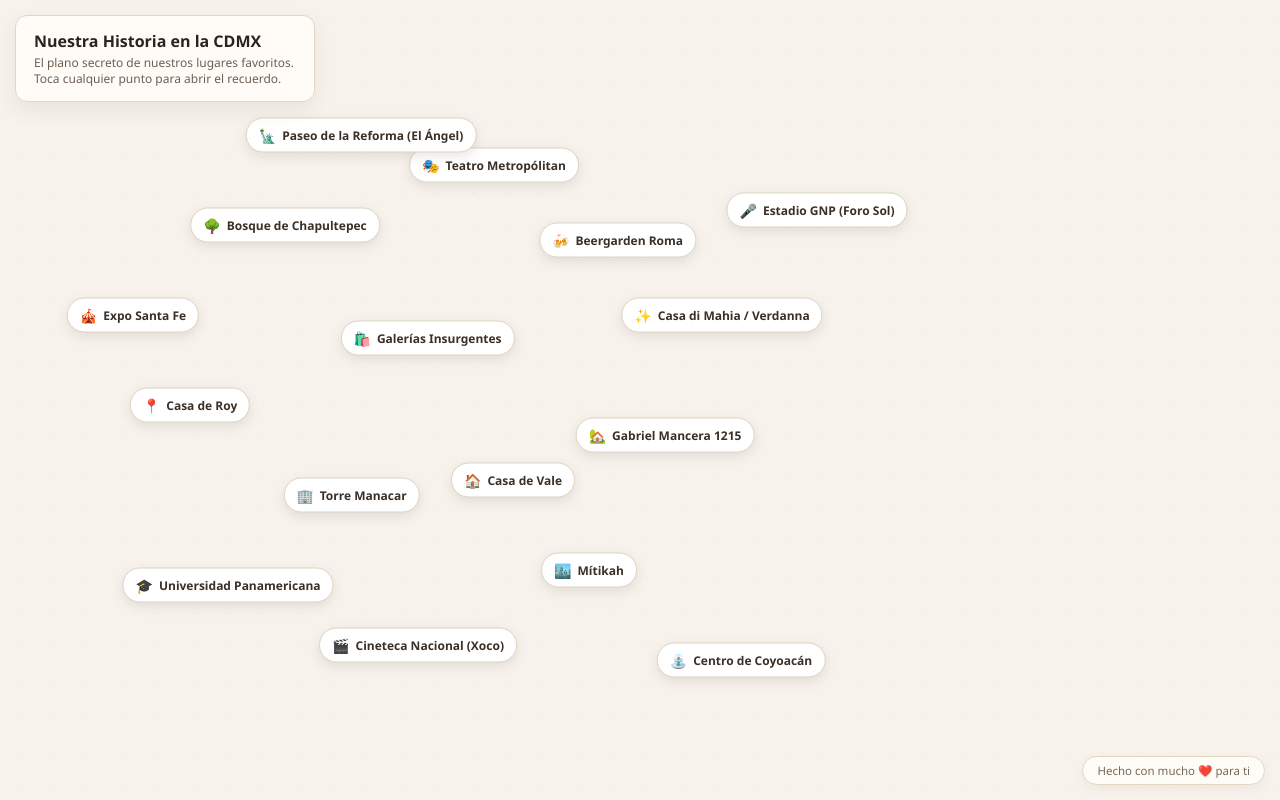
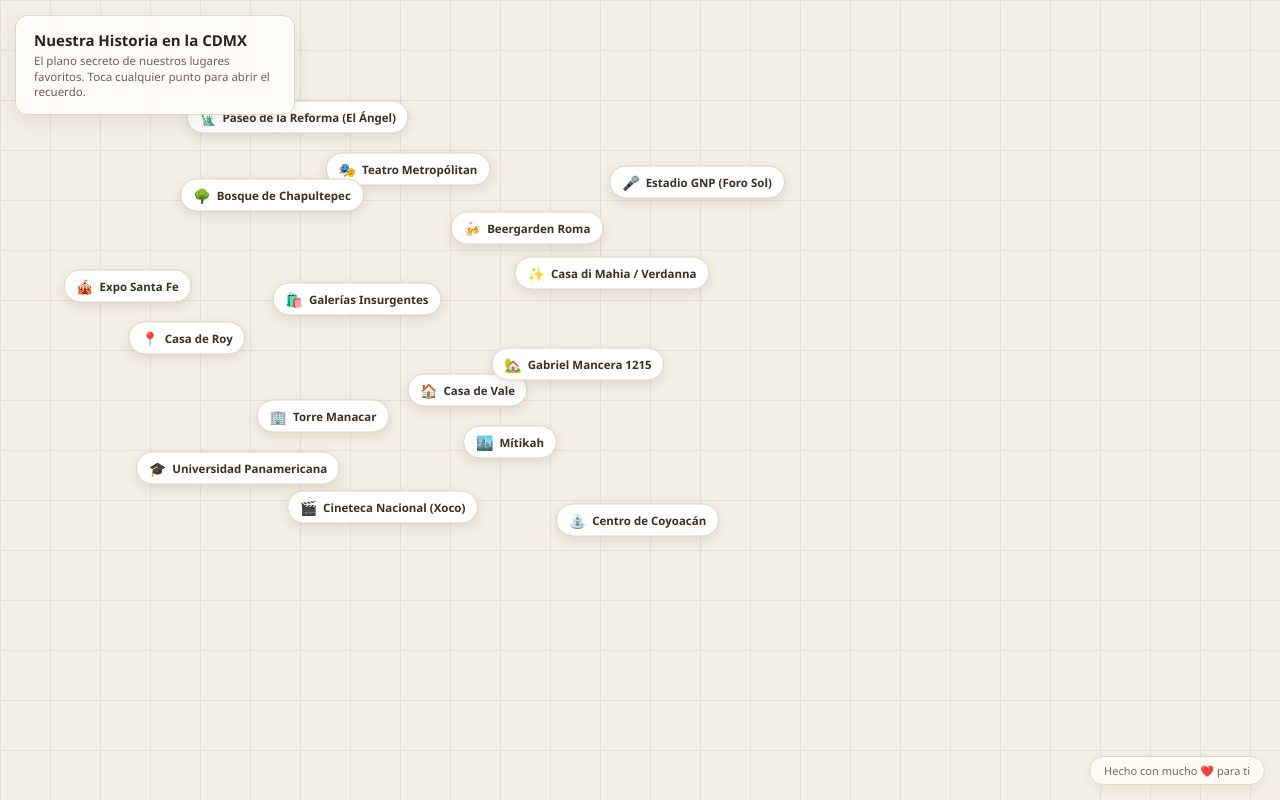
Before and after one commit to lilimm2709-arch/croquis, a plain HTML site: page index.html in a window 1280 px wide. Drawn offline with Linux system fonts and the light colour scheme.

Commit message:
Add files via upload

```diff
--- a/script.js
+++ b/script.js
@@ -7,8 +7,8 @@ const places = [
     name: "Universidad Panamericana",
     icon: "🎓",
     category: "Mixcoac",
-    top: "78%",
-    left: "24%",
+    top: "72%",
+    left: "28%",
     html: `
       <p><strong>El lugar:</strong> La UP. Un punto clave en nuestro día a día.</p>
       <p><strong>Lo que representa:</strong> Es el lugar donde comenzamos a conocernos. Recuerdo cuando vimos "The Shinning" y solo quería compartir más tiempo contigo mientras disfrutábamos de snacks de Café Diseño.</p>
@@ -19,8 +19,8 @@ const places = [
     name: "Beergarden Roma",
     icon: "🍻",
     category: "Colonia Roma",
-    top: "32%",
-    left: "65%",
+    top: "35%",
+    left: "62%",
     html: `
       <p><strong>El lugar:</strong> El lugar donde comenzó nuestra historia.</p>
       <p><strong>Lo que sentí:</strong> Sentí que mi alma ya te conocía. La conexión que tuvimos desde el momento 1 fue increíble y que también sea el lugar donde empezó la cuenta oficial de nuestro amor el 26 de julio de 2026, lo hace aún más especial.</p>
@@ -32,8 +32,8 @@ const places = [
     name: "Casa de Vale",
     icon: "🏠",
     category: "Punto Especial",
-    top: "64%",
-    left: "54%",
+    top: "60%",
+    left: "55%",
     html: `
       <p><strong>El lugar:</strong> Una dirección que ya es parte de nuestra historia.</p>
       <p><strong>Lo que significa:</strong> El lugar de nuestro primer beso. Tienes razón, no podía dejar de tocar tus brazos que siempre van a encantarme, te amo y recuerdo ese día con mucha emoción.</p>
@@ -45,8 +45,8 @@ const places = [
     name: "Casa de Roy",
     icon: "📍",
     category: "Disfrazados",
-    top: "54%",
-    left: "20%",
+    top: "52%",
+    left: "22%",
     html: `
       <p><strong>El lugar:</strong> Nuestra primera fiesta de disfraces.</p>
       <p><strong>Lo que representa:</strong> Los piratas más guapos. Me hizo mucha ilusión poder disfrazarme contigo amor y disfrutar a tu lado.</p>
@@ -58,12 +58,12 @@ const places = [
     name: "Teatro Metropólitan",
     icon: "🎭",
     category: "Centro Histórico",
-    top: "22%",
-    left: "52%",
+    top: "26%",
+    left: "48%",
     spotifyId: "2FSMtTgsTxHfMb90fVFvsx", // ID de Spotify para el Metropólitan
     html: `
       <p><strong>El lugar:</strong> Las luces, la emoción y el centro de la CDMX.</p>
-      <p><strong>Lo que sentí:</strong> Aunque no terminó de manera ideal, ha sido una de mis noches favoritas, fue mágico escuchar en vivo esas canciones que siempre me recordarán a ti. Dale play a esta canción que me recuerda a esa noche:</p>
+      <p><strong>Lo que sentí:</strong> Aunque no terminó de manera ideal, ha sido una de mis favoritas, fue mágico escuchar en vivo esas canciones que siempre me recordarán a ti. Dale play a esta canción que me recuerda a esa noche:</p>
     `
   },
   {
@@ -72,7 +72,7 @@ const places = [
     icon: "✨",
     category: "Nuestros primeros lugares",
     top: "42%",
-    left: "76%",
+    left: "72%",
     html: `
       <p><strong>El lugar:</strong> Casa di Mahia y Verdanna.</p>
       <p><strong>Lo que significa:</strong> El mejor chai y las mejores galletas que me recuerdan a cuando empezamos a hablar.</p>
@@ -83,8 +83,8 @@ const places = [
     name: "Torre Manacar",
     icon: "🏢",
     category: "Insurgentes Sur",
-    top: "66%",
-    left: "37%",
+    top: "64%",
+    left: "38%",
     html: `
       <p><strong>El lugar:</strong> Cinemex, Manacar.</p>
       <p><strong>Lo que recuerdo:</strong> Latte alto con dos de Splenda y una película muy mala a la que nos colamos.</p>
@@ -95,8 +95,8 @@ const places = [
     name: "Galerías Insurgentes",
     icon: "🛍️",
     category: "Col. Del Valle",
-    top: "45%",
-    left: "45%",
+    top: "46%",
+    left: "42%",
     html: `
       <p><strong>El lugar:</strong> Galerías Insurgentes.</p>
       <p><strong>Lo que disfruto:</strong> Un vinito, una pizza, una pasta. Amarnos, reírnos y reencontrarnos.</p>
@@ -107,8 +107,8 @@ const places = [
     name: "Gabriel Mancera 1215",
     icon: "🏡",
     category: "Col. Del Valle",
-    top: "58%",
-    left: "70%",
+    top: "56%",
+    left: "68%",
     html: `
       <p><strong>El lugar:</strong> Gabriel Mancera.</p>
       <p><strong>Lo que significa:</strong> Mi casa, tu casa. Hemos compartido tanto aquí. Gracias por haberme dado el mejor regalo hace un año: un beso y el incio de lo que estamos construyendo juntos.</p>
@@ -120,7 +120,7 @@ const places = [
     icon: "🌳",
     category: "Poniente CDMX",
     top: "30%",
-    left: "30%",
+    left: "32%",
     html: `
       <p><strong>El lugar:</strong> El pulmón de la ciudad.</p>
       <p><strong>Lo que sentí:</strong> Un paseo entre los árboles, luces y la mejor compañía. Esa noche me sentí tan feliz y plena a tu lado.</p>
@@ -132,8 +132,8 @@ const places = [
     name: "Cineteca Nacional (Xoco)",
     icon: "🎬",
     category: "Cultura y Cine",
-    top: "86%",
-    left: "44%",
+    top: "78%",
+    left: "45%",
     html: `
       <p><strong>El lugar:</strong> La Cineteca en Xoco.</p>
       <p><strong>Lo que representa:</strong> Nuestro primer San Valentín, gracias por haber pensado en todo. Los tulipanes, la manta y los lienzos.</p>
@@ -144,8 +144,8 @@ const places = [
     name: "Centro de Coyoacán",
     icon: "⛲",
     category: "Sur de la CDMX",
-    top: "88%",
-    left: "78%",
+    top: "80%",
+    left: "75%",
     html: `
       <p><strong>El lugar:</strong> Las calles empedradas y la vibra romántica de Coyoacán.</p>
       <p><strong>Lo que significa:</strong> Coyoacán se ha vuelto de mis lugares favoritos para compartir contigo. El museo de acuarela, donde renombramos las pinturas (mucho mejor), y hablamos sobre nosotros. Celebramos nuestro primer 15 de septiembre juntos y probamos más pan de muerto.</p>
@@ -156,8 +156,8 @@ const places = [
     name: "Mítikah",
     icon: "🏙️",
     category: "Xoco / Río Churubusco",
-    top: "76%",
-    left: "62%",
+    top: "68%",
+    left: "60%",
     html: `
       <p><strong>El lugar:</strong> Mítikah.</p>
       <p><strong>Lo que sentí:</strong> Estaba muy nerviosa cuando fuimos a ver "El Cadáver de la Novia", disfruté tanto verla contigo.</p>
@@ -169,7 +169,7 @@ const places = [
     icon: "🎤",
     category: "Oriente CDMX / Conciertos",
     top: "28%",
-    left: "86%",
+    left: "82%",
     spotifyId: "7FCfMXYTIiQ9b4hDYs4Iol", // ID de Spotify para el Foro Sol
     html: `
       <p><strong>El lugar:</strong> El Estadio GNP Seguros, vibrando con música de la segunda mujer más guapa del mundo (tú ocupas el primer lugar).</p>
@@ -181,8 +181,8 @@ const places = [
     name: "Expo Santa Fe",
     icon: "🎪",
     category: "Poniente / Santa Fe",
-    top: "42%",
-    left: "14%",
+    top: "44%",
+    left: "15%",
     html: `
       <p><strong>El lugar:</strong> Expo Santa Fe, mi graduación.</p>
       <p><strong>Lo que sentí:</strong> Me sentí tan amada y apoyada por ti ese fin de semana, confirmé que eres el amor de mi vida y para mi vida.</p>
@@ -195,7 +195,7 @@ const places = [
     icon: "🗽",
     category: "Reforma",
     top: "18%",
-    left: "38%",
+    left: "35%",
     html: `
       <p><strong>El lugar:</strong> Paseo de la Reforma en pleno mundial.</p>
       <p><strong>Lo que sentí:</strong> Nos engentamos, nos empapamos, pero cualquier momento a tu lado es maravilloso. Amo ser pegajosa y cursi contigo, aunque a Rose no le encantó jajaja. Mira este video:</p>
--- a/style.css
+++ b/style.css
@@ -17,15 +17,17 @@ html, body {
   color: #332b22;
 }
 
-/* Contenedor principal con scroll panorámico fluido */
+/* Contenedor principal con textura de mapa y scroll fluido */
 .map-container {
   position: relative;
   width: 100vw;
   height: 100vh;
-  background-color: #f7f3ec;
+  background-color: #f4efe6;
+  /* Patrón cruzado estilo plano/cuadrícula urbana para que parezca mapa */
   background-image:
-    radial-gradient(rgba(200, 185, 165, 0.3) 1px, transparent 1px);
-  background-size: 35px 35px;
+    linear-gradient(rgba(215, 202, 184, 0.4) 1.5px, transparent 1.5px),
+    linear-gradient(90deg, rgba(215, 202, 184, 0.4) 1.5px, transparent 1.5px);
+  background-size: 50px 50px;
   overflow: scroll !important;
   -webkit-overflow-scrolling: touch;
 }
@@ -40,19 +42,19 @@ html, body {
   border-radius: 12px;
   box-shadow: 0 8px 20px rgba(70, 55, 40, 0.08);
   border: 1px solid #e3d5c2;
-  max-width: 300px;
+  max-width: 280px;
   z-index: 20;
 }
 
 .map-title-box h1 {
-  font-size: 16px;
+  font-size: 15px;
   font-weight: 700;
   color: #2c221e;
   margin-bottom: 3px;
 }
 
 .map-title-box p {
-  font-size: 12px;
+  font-size: 11.5px;
   color: #6e5f52;
   line-height: 1.35;
 }
@@ -67,18 +69,18 @@ html, body {
   border-radius: 20px;
   box-shadow: 0 4px 12px rgba(70, 55, 40, 0.06);
   border: 1px solid #e3d5c2;
-  font-size: 11.5px;
+  font-size: 11px;
   color: #7a6858;
   z-index: 20;
 }
 
-/* Capa compacta para que los puntos guarden cercanía lógica de ciudad */
+/* Capa compacta para que los puntos estén cerca y no haya que moverse tanto */
 .pins-layer {
   position: absolute;
   top: 0;
   left: 0;
-  width: 950px;  /* Ancho ideal para mantener todo en un mapa compacto */
-  height: 750px; /* Alto ideal */
+  width: 850px;
+  height: 650px;
   z-index: 10;
 }
 
@@ -87,14 +89,14 @@ html, body {
   position: absolute;
   transform: translate(-50%, -50%);
   background: #ffffff;
-  padding: 7px 12px;
+  padding: 6px 12px;
   border-radius: 20px;
   box-shadow: 0 4px 12px rgba(74, 55, 40, 0.12);
   cursor: pointer;
   display: flex;
   align-items: center;
   gap: 6px;
-  font-size: 12px;
+  font-size: 11.5px;
   font-weight: 600;
   color: #3b3028;
   border: 1px solid #dfd3c3;
@@ -103,8 +105,12 @@ html, body {
   transition: transform 0.2s ease, background-color 0.2s ease;
 }
 
-.pins-layer:active .pins-layer {
-  cursor: grabbing;
+.map-pin:hover {
+  transform: translate(-50%, -50%) scale(1.08);
+  background-color: #fff0f3;
+  color: #c9184a;
+  border-color: #ffb3c1;
+  z-index: 100;
 }
 
 .pin-icon {
```
